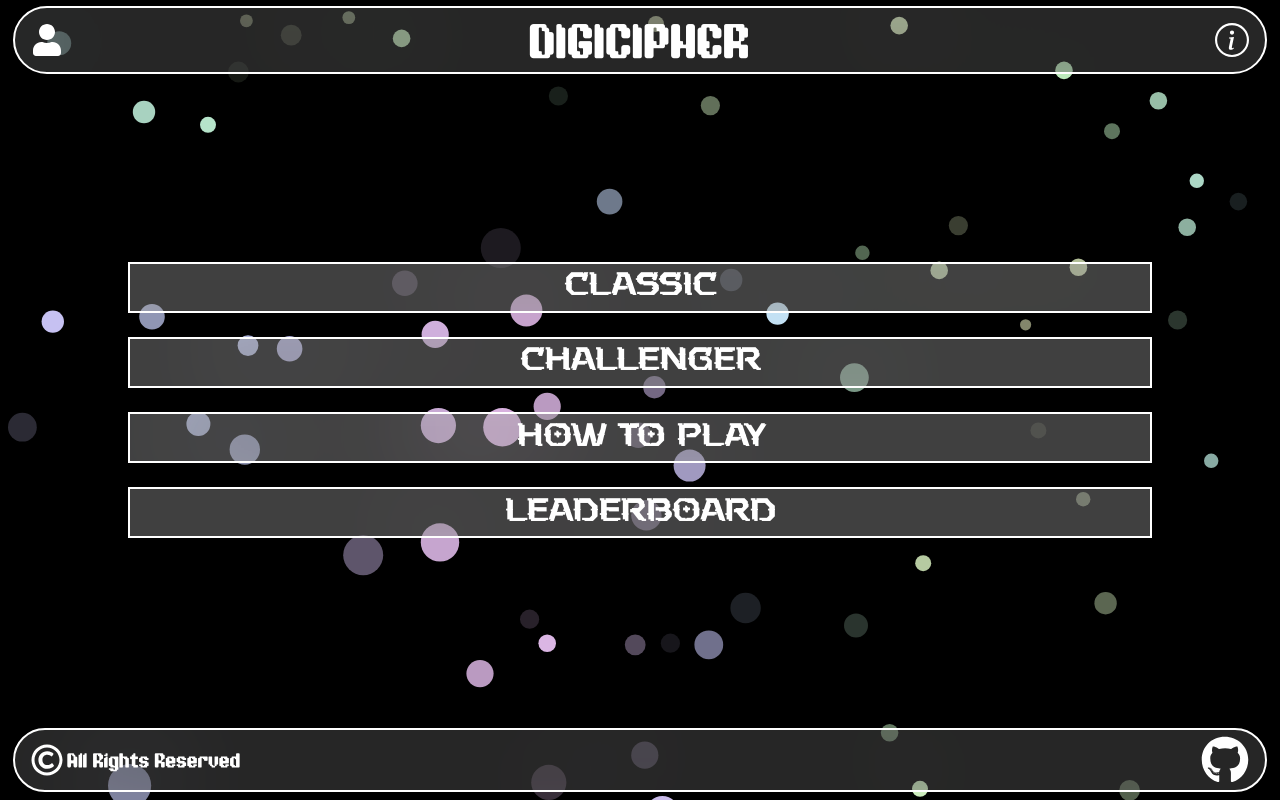
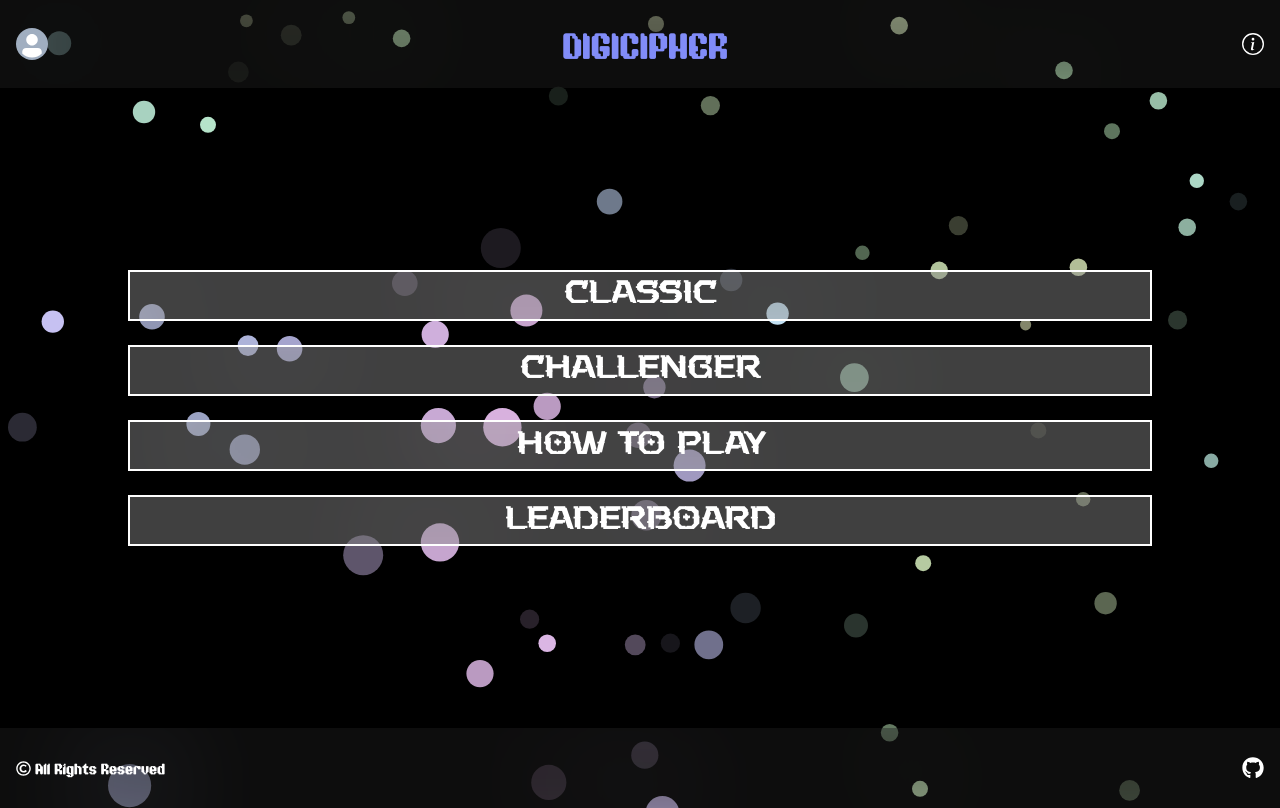
Before and after one commit to PJyoti04/digicipher, a React (Vite) app in the folder frontend/: page / in a window 1280 px wide. Built offline with nearby package versions, Linux system fonts and the light colour scheme.

Commit message:
Added avatar and changed the navbar

```diff
--- a/frontend/src/App.jsx
+++ b/frontend/src/App.jsx
@@ -6,6 +6,7 @@ import Challenger from "./Components/Pages/Challenger";
 import { createBrowserRouter, RouterProvider } from "react-router-dom";
 import Leaderboard from './Components/Pages/Leaderboard'
 import Loader from './Components/utils/Loader'
+import { ChakraProvider } from '@chakra-ui/react'
 
 const appRouter = createBrowserRouter([
   {
@@ -45,7 +46,7 @@ const App = () => {
     return <Loader />;
   }
 
-  return <RouterProvider router={appRouter} />; // Render RouterProvider after loading
+  return( <ChakraProvider><RouterProvider router={appRouter} /> </ChakraProvider> )// Render RouterProvider after loading
 };
 
 export default App;
--- /dev/null
+++ b/frontend/src/Components/utils/Avatar.jsx
@@ -0,0 +1,16 @@
+import React from 'react'
+import { Avatar, AvatarBadge, AvatarGroup ,WrapItem,Wrap} from '@chakra-ui/react'
+
+const User = () => {
+  return (
+    <div>
+        <Wrap>
+            <WrapItem>
+                <Avatar size='sm'  name='' src='' />
+            </WrapItem>
+        </ Wrap>
+    </div>
+  )
+}
+
+export default User
--- a/frontend/src/Components/utils/Footer.jsx
+++ b/frontend/src/Components/utils/Footer.jsx
@@ -5,13 +5,13 @@ import { FaRegCopyright } from "react-icons/fa";
 const Footer = () => {
   return (
     <div className="h-[10vh] w-full flex justify-center items-center">
-      <div className="flex justify-between w-[98%] h-[80%] bg-opacity-15 bg-white border-2 border-white backdrop-blur-3xl rounded-full px-4">
+      <div className="flex justify-between w-[100%] h-[100%] bg-opacity-5 bg-white border-white backdrop-blur-3xl px-4">
         <div className="flex items-center text-white gap-1 text-xl">
-          <FaRegCopyright size={"32px"} color="white" />
-          <p style={{fontFamily:'pixel'}} className="mt-1">All Rights Reserved</p>
+          <FaRegCopyright size={"15px"} color="white" />
+          <p style={{fontFamily:'pixel',fontSize:'15px'}} className="mt-1">All Rights Reserved</p>
         </div>
         <div className="flex items-center">
-          <FaGithub size={"48px"} color="white" />
+          <FaGithub size={"22px"} color="white" />
         </div>
       </div>
     </div>
--- a/frontend/src/Components/utils/Navbar.jsx
+++ b/frontend/src/Components/utils/Navbar.jsx
@@ -1,23 +1,25 @@
 import React from "react";
 import { FaUser } from "react-icons/fa";
 import { BsInfoCircle } from "react-icons/bs";
+import User from "./Avatar";
 
 const Navbar = () => {
   return (
-    <div className="h-[10vh] w-full flex justify-center items-center">
-      <div className="h-[85%] w-[98%] bg-white bg-opacity-15 px-4 border-2 border-white rounded-full backdrop-blur-3xl flex justify-between items-center">
+    <div className="h-[11vh] w-full flex justify-center items-center">
+      <div className="h-[100%] w-[100%] bg-white bg-opacity-5 px-4 border-white backdrop-blur-3xl flex justify-between items-center">
         <div className="h-full flex items-center">
-          <FaUser size={"32px"} color="white" />
+          {/* <FaUser size={"32px"} color="white" /> */}
+          <User />
         </div>
 
         <p
-          className="text-5xl text-white flex items-center h-full mt-2"
+          className="text-4xl text-indigo-400  flex items-center h-full mt-2"
           style={{ fontFamily: "pixel" }}
         >
           DIGICIPHER
         </p>
         <div className="h-full flex items-center">
-          <BsInfoCircle size={"34px"} color="white" />
+          <BsInfoCircle size={"22px"} color="white" />
         </div>
       </div>
     </div>
```
